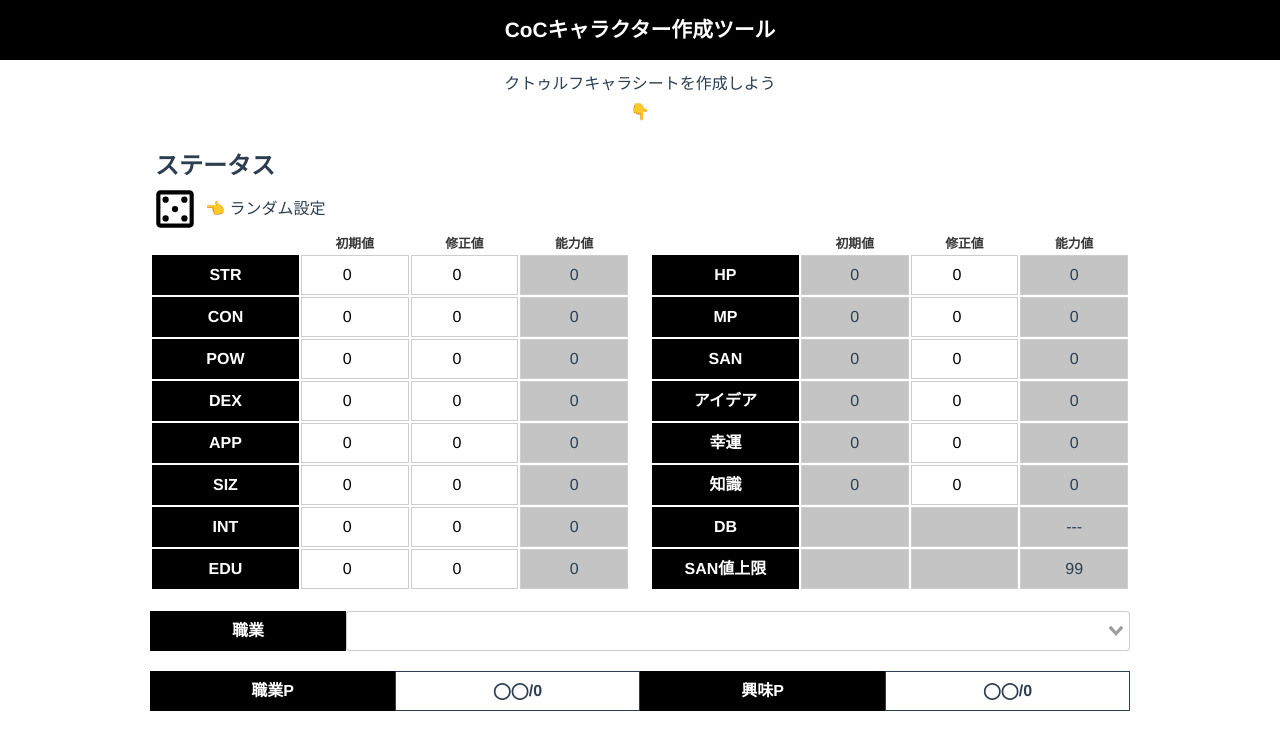
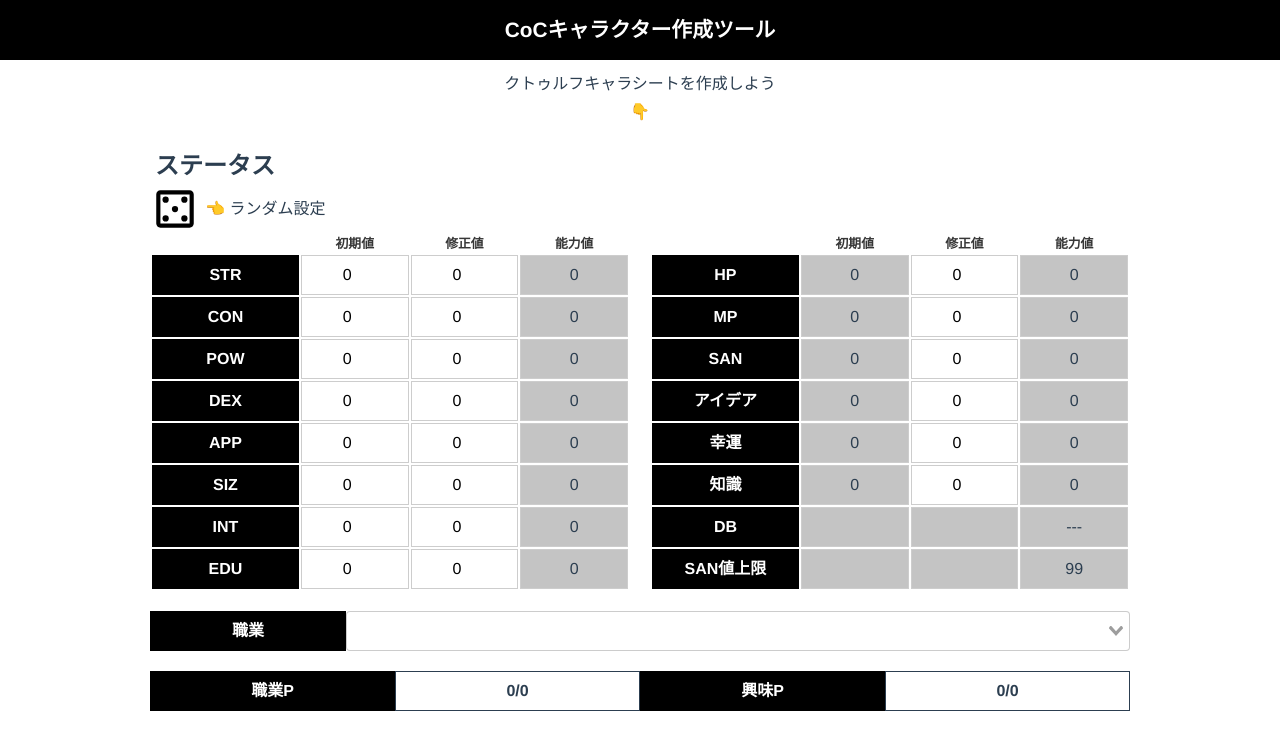
Before and after one commit to sueCalystegia00/CoC-chara-maker, a Vue app: page / in a window 1280 px wide. Shown: the top 750 px of the page. Built offline with nearby package versions, Linux system fonts and the light colour scheme; no server answers.

Commit message:
update: 使用ポイントをpropsで受け取り

```diff
--- a/src/components/SkillPoints.vue
+++ b/src/components/SkillPoints.vue
@@ -2,11 +2,13 @@
   <div class="skill-points">
     <div class="job-point">
       <div class="label">職業P</div>
-      <div class="point">◯◯/{{ totalJobSkillPoint }}</div>
+      <div class="point">{{ usedJobSkillPoint }}/{{ totalJobSkillPoint }}</div>
     </div>
     <div class="int-point">
       <div class="label">興味P</div>
-      <div class="point">◯◯/{{ totalInterestSkillPoint }}</div>
+      <div class="point">
+        {{ usedInterestSkillPoint }}/{{ totalInterestSkillPoint }}
+      </div>
     </div>
   </div>
 </template>
@@ -15,6 +17,16 @@
 import { mapState } from "vuex";
 export default {
   name: "SkillPointChecker",
+  props: {
+    usedJobSkillPoint: {
+      type: Number,
+      default: 0,
+    },
+    usedInterestSkillPoint: {
+      type: Number,
+      default: 0,
+    },
+  },
   computed: {
     ...mapState(["statusList"]),
     totalJobSkillPoint() {
```
